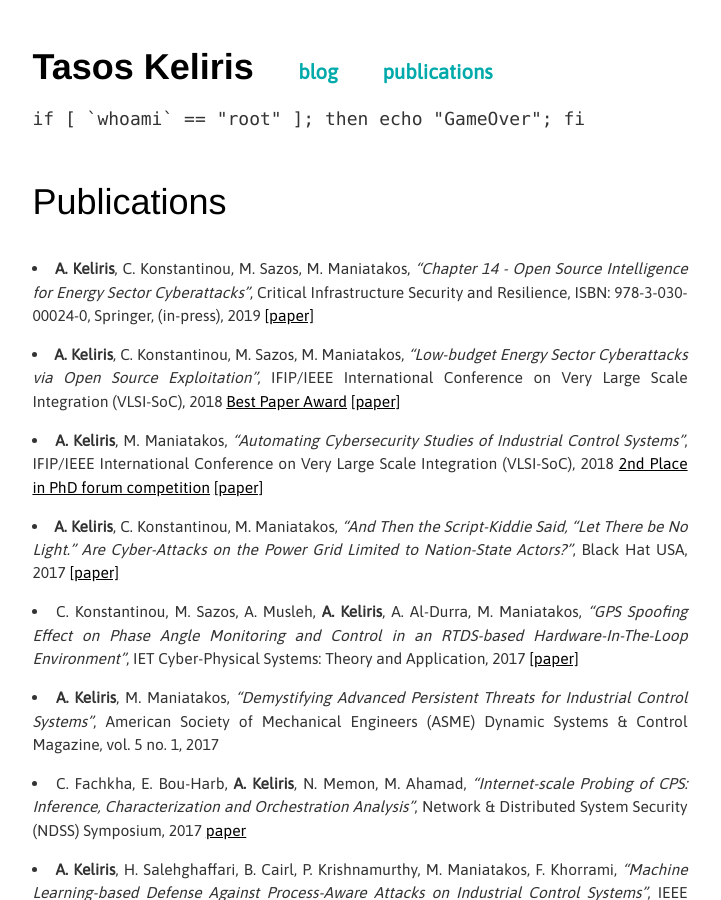
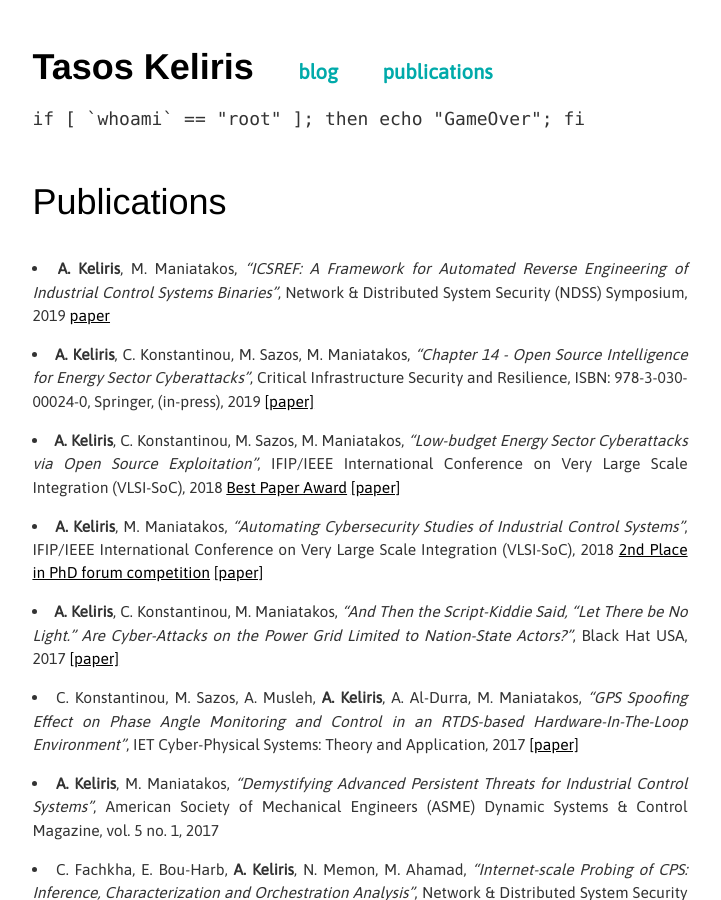
Before and after one commit to tkeliris/tkeliris.github.io, a Jekyll site: the page built from pubs.md, in a window 1280 px wide and 900 px high. Shown: the whole window, without its empty margins (280-1001 px from the left). Built offline with Jekyll 4.4.1, drawn with Linux system fonts in a browser that asks for light colours.

Commit message:
Update pubs.md
ndss2019

```diff
--- a/pubs.md
+++ b/pubs.md
@@ -3,6 +3,7 @@ layout: page
 title: Publications
 ---
 
+- **A. Keliris**, M. Maniatakos, *"ICSREF: A Framework for Automated Reverse Engineering of Industrial Control Systems Binaries"*, Network & Distributed System Security (NDSS) Symposium, 2019 [paper](https://www.ndss-symposium.org/wp-content/uploads/2019/02/ndss2019_07A-5_Keliris_paper.pdf){:target="_blank"}
 - **A. Keliris**, C. Konstantinou, M. Sazos, M. Maniatakos, *"Chapter 14 - Open Source Intelligence for Energy Sector Cyberattacks"*, Critical Infrastructure Security and Resilience, ISBN: 978-3-030-00024-0, Springer, (in-press), 2019 [[paper]](https://www.springer.com/us/book/9783030000233){:target="_blank"}
 - **A. Keliris**, C. Konstantinou, M. Sazos, M. Maniatakos, *"Low-budget Energy Sector Cyberattacks via Open Source Exploitation"*, IFIP/IEEE International Conference on Very Large Scale Integration (VLSI-SoC), 2018 [Best Paper Award](){:target="_blank"} [[paper]](){:target="_blank"}
 - **A. Keliris**, M. Maniatakos, *"Automating Cybersecurity Studies of Industrial Control Systems"*, IFIP/IEEE International Conference on Very Large Scale Integration (VLSI-SoC), 2018 [2nd Place in PhD forum competition](){:target="_blank"} [[paper]](){:target="_blank"}
```
